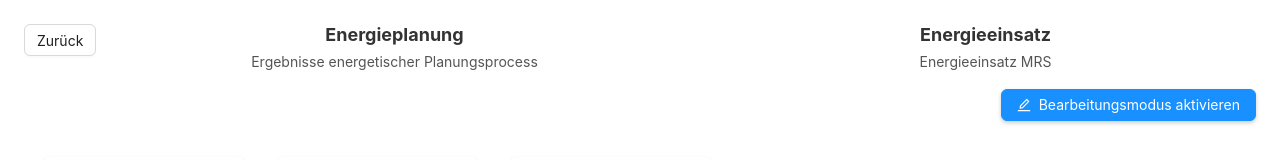
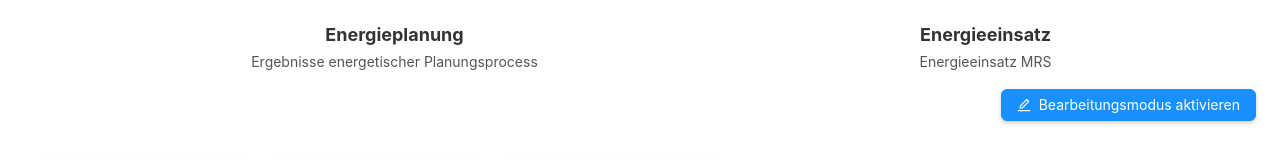
Before and after one commit to saidhammiche/Energieinsatz, a React (Create React App) app in the folder energieinsatz/frontend/: page / in a window 1280 px wide. Shown: the top 160 px of the page. Built offline with nearby package versions, Linux system fonts and the light colour scheme.

Commit message:
Update Zurück löschen

```diff
--- a/energieinsatz/frontend/src/App.js
+++ b/energieinsatz/frontend/src/App.js
@@ -490,12 +490,7 @@ const EnergyPlanning = () => {
         <div style={{ maxWidth: 1800, margin: '0 auto', background: 'white' }}>
           <div style={{ display: 'flex', width: '100%', marginBottom: 16, position: 'relative' }}>
             <div style={{ position: 'absolute', left: 0, top: 0 }}>
-              <Button
-                href="http://4.231.103.159:6081/?page_id=274"
-                style={{ padding: '6px 12px' }}
-              >
-                Zurück
-              </Button>
+
             </div>
 
             <div style={{ flex: 1, textAlign: 'center', marginLeft: 100 }}>
```
